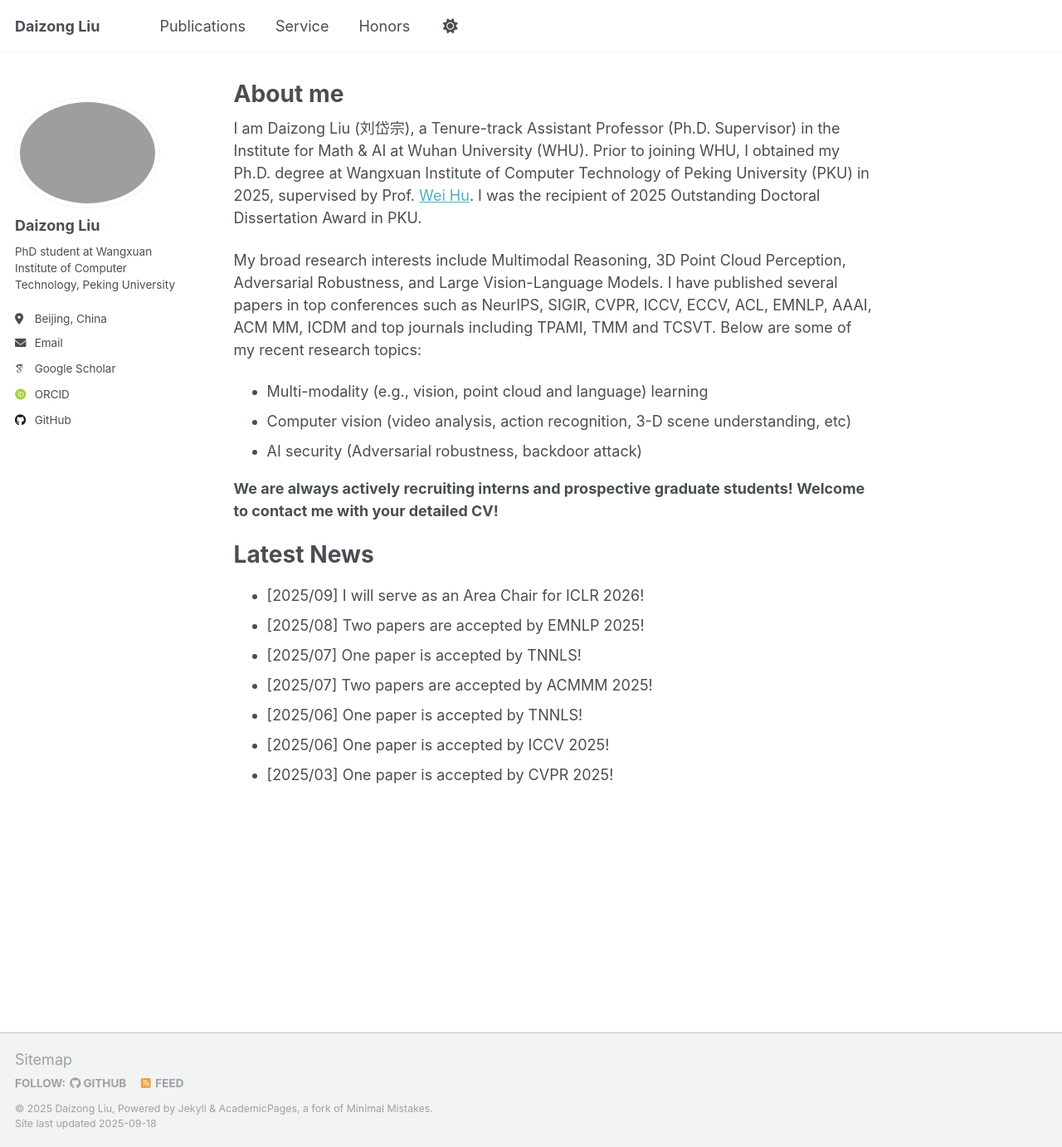
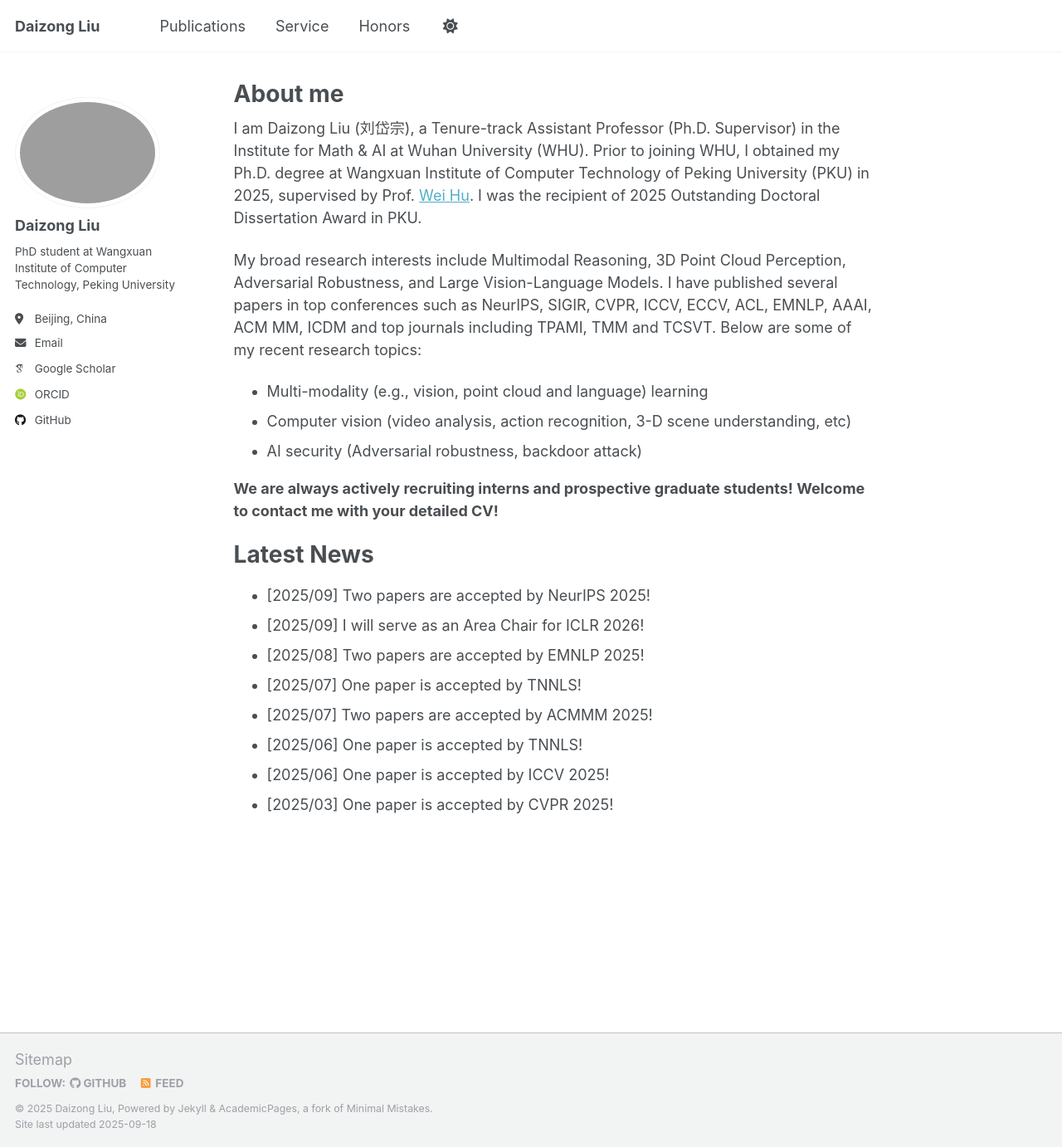
Before and after one commit to liudaizong/liudaizong.github.io, a Jekyll site: the page built from _pages/about.md, in a window 1280 px wide and 1382 px high. Shown: the whole window at 83% size. Built offline with Jekyll 4.4.1, drawn with Linux system fonts in a browser that asks for light colours; some web fonts are replaced.

Commit message:
Update about.md

```diff
--- a/_pages/about.md
+++ b/_pages/about.md
@@ -19,6 +19,7 @@ My broad research interests include Multimodal Reasoning, 3D Point Cloud Percept
 
 Latest News
 ======
+* [2025/09] Two papers are accepted by NeurIPS 2025!
 * [2025/09] I will serve as an Area Chair for ICLR 2026!
 * [2025/08] Two papers are accepted by EMNLP 2025!
 * [2025/07] One paper is accepted by TNNLS!
```
